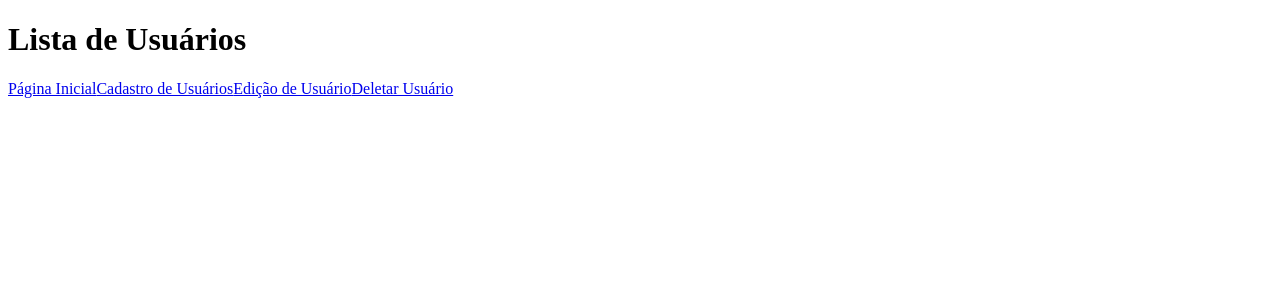
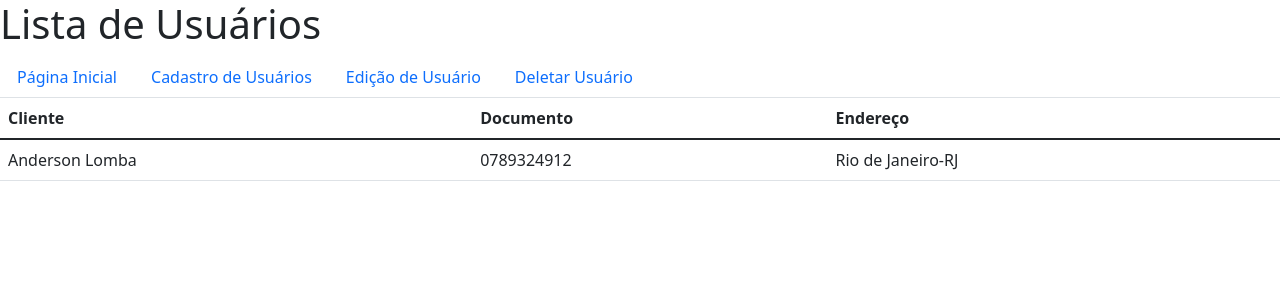
Before and after one commit to LombaAnderson/crud_django_react, a React (Create React App) app in the folder frontend/crudfrontend/: page /usuarios in a window 1280 px wide. Shown: the top 300 px of the page. Built offline with nearby package versions, Linux system fonts and the light colour scheme.

Commit message:
Criação de tabelas do front

```diff
--- a/frontend/crudfrontend/package.json
+++ b/frontend/crudfrontend/package.json
@@ -10,7 +10,7 @@
     "react": "^18.2.0",
     "react-bootstrap": "^2.6.0",
     "react-dom": "^18.2.0",
-    "react-router-dom": "^5.2.0",
+    "react-router-dom": "^6.4.3",
     "react-scripts": "5.0.1",
     "web-vitals": "^2.1.4"
   },
--- a/frontend/crudfrontend/src/components/Usuario.js
+++ b/frontend/crudfrontend/src/components/Usuario.js
@@ -1,9 +1,37 @@
-function Usuario(){
-    return (
-        <div>
-            <p>Cadastro de Usuários</p>
-        </div>
-    )
-}
+import React from "react"
+import {Table} from "react-bootstrap";
+
+class Usuario extends React.Component{
+
+    constructor(props){
+        super(props);
+
+        this.state={
+            usuarios:[]
+        }
+    }
+
+    render(){
+        return  (
+            <Table>
+                <thead>
+                    <tr>
+                    <th>Cliente</th>
+                    <th>Documento</th>
+                    <th>Endereço</th>
+                    </tr>
+                </thead>
+                <tbody>
+                    <tr>
+                        <td>Anderson Lomba</td>
+                        <td>0789324912</td>
+                        <td>Rio de Janeiro-RJ</td>
+                    </tr>
+                </tbody>
+            </Table>
+        )
+    }
+    }
+
 
 export default Usuario;
```
Also changed, not shown: frontend/crudfrontend/src/App.js (+5 -3 lines), 1 other file (tests, documents, lock files or other folders).
